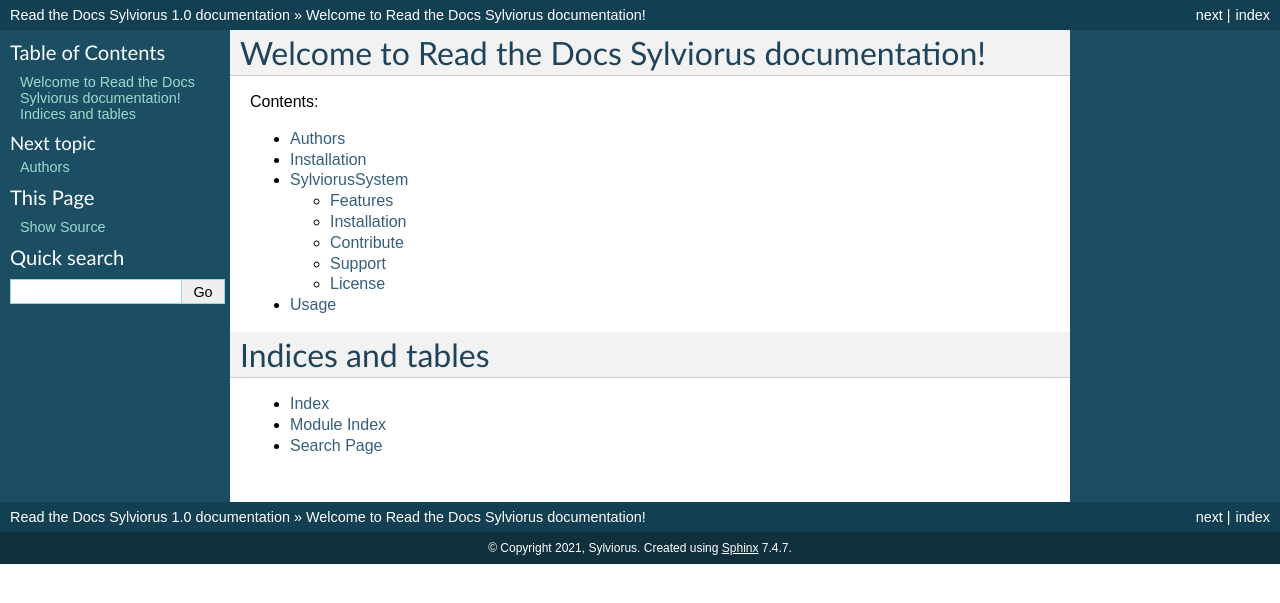
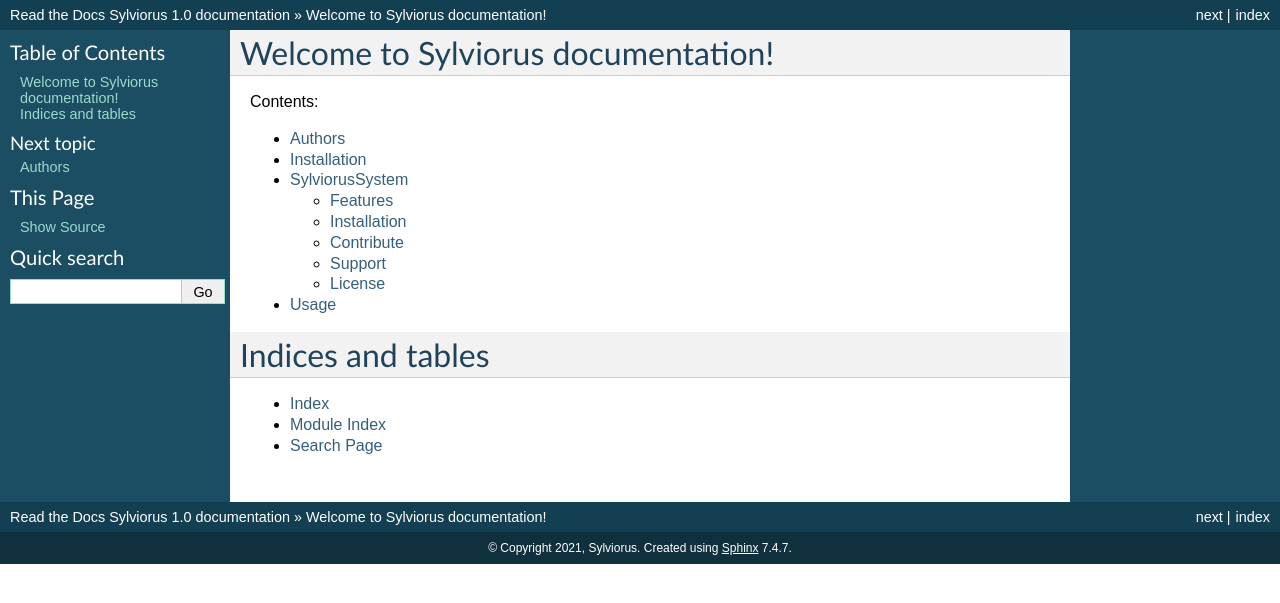
Before and after one commit to noobanon/Sylviorus, a Sphinx documentation site: the page built from docs/index.rst, in a window 1280 px wide. Shown: the top 603 px of the page. Built offline with Sphinx 7.4.7, drawn with Linux system fonts in a browser that asks for light colours.

Commit message:
Update index.rst

```diff
--- a/docs/index.rst
+++ b/docs/index.rst
@@ -3,7 +3,7 @@
    You can adapt this file completely to your liking, but it should at least
    contain the root `toctree` directive.
 
-Welcome to Read the Docs Sylviorus documentation!
+Welcome to Sylviorus documentation!
 ==================================================
 
 Contents:
```
